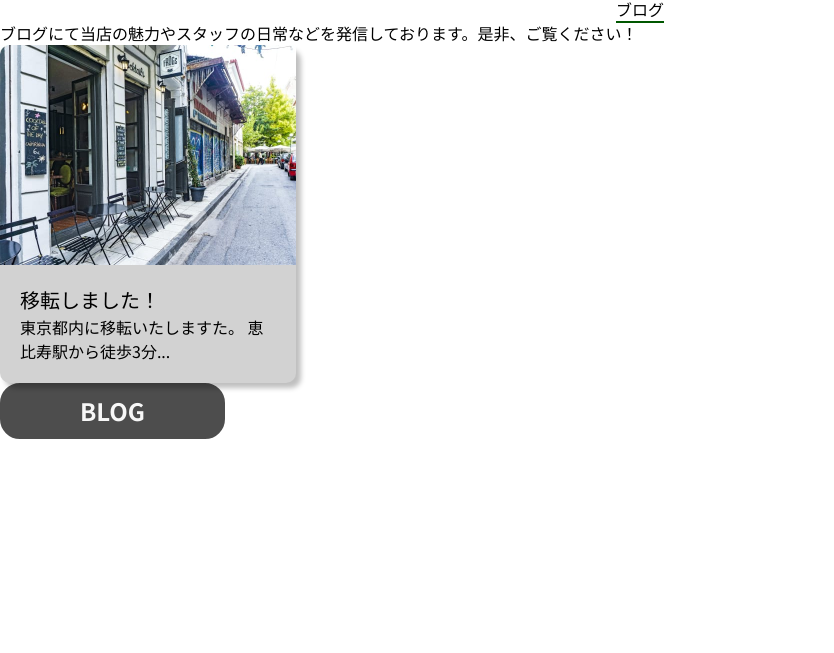
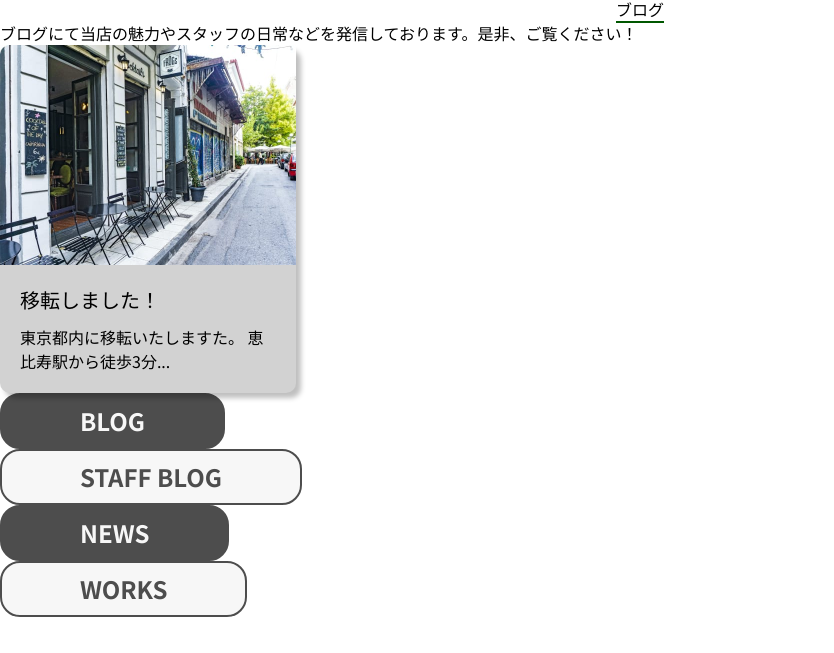
Before and after one commit to tomohatsu86/CodeUpsNext_CSS-Practice, a website: page index.html in a window 1280 px wide. Shown: the part 147-800 px from the top of the page, without its empty margins (0-834 px from the left). Drawn offline with nearby package versions, Linux system fonts and the light colour scheme.

Commit message:
20220530-am

```diff
--- a/index.html
+++ b/index.html
@@ -65,7 +65,10 @@
         </div>
       </div>
 
-      <button class="c-btn">blog</button>
+      <button class="c-btn c-btn--reverse">blog</button>
+      <button class="c-btn c-btn--float">staff blog</button>
+      <button class="c-btn c-btn--reverse">news</button>
+      <button class="c-btn c-btn--float">works</button>
 
     </main>
   </body>
--- a/src/sass/global/_setting.scss
+++ b/src/sass/global/_setting.scss
@@ -36,6 +36,7 @@ $bold: 700;
 //色指定（共通性のあるものは出来る限り指定すると良い）
 $black: #000;
 $white: #f7f7f7;
+$gray: #4D4D4D;
 $bg-color01: #505C4B;
 $bg-color02: #AF9E97;
 $bg-color03: #F1F0F0;
--- a/src/sass/object/component/_c-btn.scss
+++ b/src/sass/object/component/_c-btn.scss
@@ -1,24 +1,36 @@
 @use "global" as *;
 
-.c-btn {
+.c-btn{
   font-family: $base-font-family;
   font-size: rem(24);
   font-weight: $bold;
   letter-spacing: 0;
   line-height: 1;
-  color: $white;
   text-transform: uppercase;
-  background-color: #4D4D4D;
-  border: rem(2) solid #4D4D4D;
   border-radius: rem(20);
   display: block;
-  // width: 100%;
-  // max-width: rem(287);
   padding: rem(14) rem(78);
   transition: .2s cubic-bezier(0.45, 0, 0.55, 1);
 }
 
-.c-btn:hover {
+.c-btn--reverse{
+  background-color: $gray;
+  border: rem(2) solid $gray;
+  color: $white;
+}
+.c-btn--reverse:hover {
   background: $white;
-  color: #4D4D4D;
+  color: $gray;
 }
+
+
+.c-btn--float{
+  background-color: $white;
+  border: rem(2) solid $gray;
+  color: $gray;
+}
+.c-btn--float:hover{
+  background-color: $gray;
+  color: $white;
+  transform: translateY(-5px);
+}
--- a/src/sass/object/project/_p-normal-card.scss
+++ b/src/sass/object/project/_p-normal-card.scss
@@ -70,4 +70,5 @@
   font-size: rem(16);
   font-weight: $regular;
   letter-spacing: 0;
+  margin-top: rem(10);
 }
```
Also changed, not shown: css/styles.css, 1 other file.
